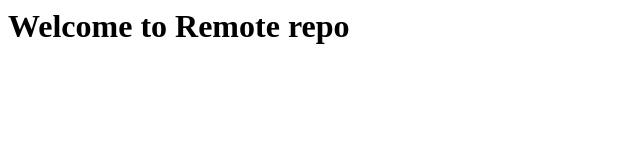
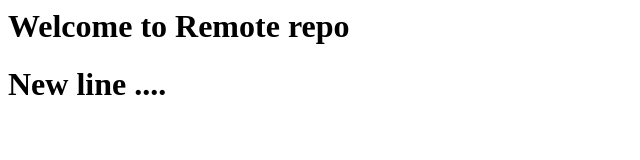
Before and after one commit to Gamal-Mohammad/test-repo-gr23, a plain HTML site: page index.html in a window 1280 px wide. Shown: the whole page, without its empty margins (0-640 px from the left). Drawn offline with Linux system fonts and the light colour scheme.

Commit message:
Update index.html

```diff
--- a/index.html
+++ b/index.html
@@ -1,2 +1,3 @@
 
 <h1>Welcome to Remote repo</h1>
+<h1>New line ....</h1>
```
